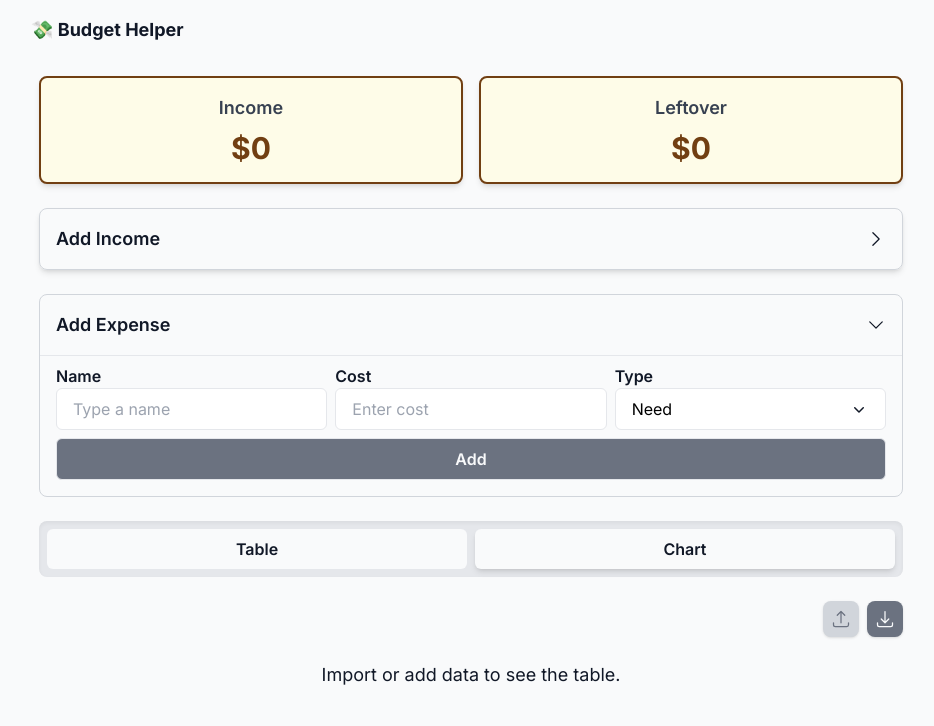
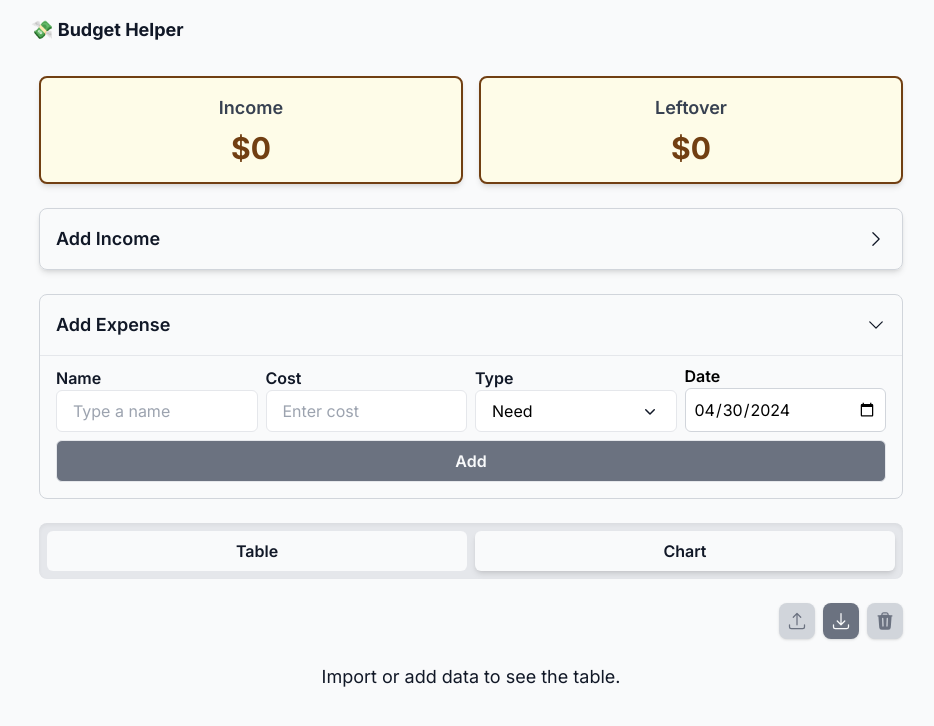
Before and after one commit to ArthurWHenry/budget-helper, a Next.js app: page / in a window 1280 px wide. Both pictures are taken after a click on the button "Add Expense". Shown: the top 726 px of the page, without its empty margins (169-1103 px from the left). Built offline with nearby package versions, Linux system fonts and the light colour scheme.

Commit message:
feat: added date and clear action to table

```diff
--- /dev/null
+++ b/src/components/actions/clear/component.tsx
@@ -0,0 +1,40 @@
+import { memo } from "react";
+import { Resetter, useRecoilValue, useResetRecoilState } from "recoil";
+import { TrashIcon } from "@heroicons/react/24/solid";
+
+// Atoms
+import { dataState } from "@/atoms";
+
+// Styles
+import "./styles.css";
+
+// Types
+import { Expense } from "@/types";
+
+const ClearAction: React.FC = () => {
+  // State
+  const resetData: Resetter = useResetRecoilState(dataState);
+
+  // Selectors
+  const data: Expense[] = useRecoilValue<Expense[]>(dataState);
+
+  // Handlers
+  const handleClearData = () => {
+    resetData();
+  };
+
+  // Helpers
+  const isDisabled: boolean = data.length === 0;
+
+  return (
+    <button
+      className="clear-action-button"
+      disabled={isDisabled}
+      onClick={(): void => handleClearData()}
+    >
+      <TrashIcon className="button-icon" />
+    </button>
+  );
+};
+
+export default memo(ClearAction);
--- /dev/null
+++ b/src/components/actions/clear/index.ts
@@ -0,0 +1,2 @@
+import ClearAction from "./component";
+export { ClearAction };
--- /dev/null
+++ b/src/components/actions/clear/styles.css
@@ -0,0 +1,3 @@
+.clear-action-button {
+  @apply p-2 shadow bg-gray-500 text-gray-50 rounded-lg disabled:cursor-not-allowed disabled:bg-gray-300 disabled:text-gray-500 transition duration-150 ease-linear hover:bg-gray-600 hover:text-gray-100;
+}
--- a/src/components/actions/export/component.tsx
+++ b/src/components/actions/export/component.tsx
@@ -20,10 +20,11 @@ const ExportAction: React.FC = () => {
 
   const handleCSVExport = () => {
     const csv = Papa.unparse(
-      data.map(({ name, cost, expenseType }) => ({
+      data.map(({ name, cost, expenseType, date }) => ({
         NAME: name,
         COST: cost,
         "EXPENSE TYPE": expenseType,
+        DATE: new Date(date).toLocaleDateString(),
       }))
     );
     const csvData = new Blob([csv], { type: "text/csv;charset=utf-8;" });
--- a/src/components/actions/import/component.tsx
+++ b/src/components/actions/import/component.tsx
@@ -61,11 +61,12 @@ const ImportAction: React.FC = () => {
           }));
 
           // Checking that data is valid.
-          addUUID.every(({ name, cost, expenseType }: any) => {
+          addUUID.every(({ name, cost, expenseType, date }: any) => {
             if (
               typeof name !== "string" ||
               typeof cost !== "number" ||
-              typeof expenseType !== "string"
+              typeof expenseType !== "string" ||
+              typeof date !== "string"
             ) {
               throw new Error("Invalid data.");
             }
--- a/src/components/actions/import/helpers.ts
+++ b/src/components/actions/import/helpers.ts
@@ -2,5 +2,6 @@ export const getHeader = (header: string): string => {
   if (header === "NAME") return "name";
   if (header === "COST") return "cost";
   if (header === "EXPENSE TYPE") return "expenseType";
+  if (header === "DATE") return "date";
   return "";
 };
--- a/src/components/actions/index.ts
+++ b/src/components/actions/index.ts
@@ -1,3 +1,4 @@
+export * from "./clear";
 export * from "./export";
 export * from "./import";
 export * from "./view";
--- a/src/components/chart/component.tsx
+++ b/src/components/chart/component.tsx
@@ -12,7 +12,12 @@ import {
 import { dataState, incomeState, viewTotalsState } from "@/atoms";
 
 // Components
-import { ExportAction, ImportAction, ViewAction } from "@/components";
+import {
+  ClearAction,
+  ExportAction,
+  ImportAction,
+  ViewAction,
+} from "@/components";
 import { CustomLabel } from "./components";
 
 // Helpers
@@ -65,6 +70,7 @@ const Chart = () => {
         <ExportAction />
         <ImportAction />
         <ViewAction />
+        <ClearAction />
       </div>
       {isHidden ? (
         <div className="no-data">
--- a/src/components/expenses/add/component.tsx
+++ b/src/components/expenses/add/component.tsx
@@ -33,6 +33,7 @@ const AddExpense = () => {
     handleSubmit,
     register,
     resetField,
+    setValue,
   } = useForm({
     resolver: yupResolver(addExpenseSchema),
   });
@@ -49,13 +50,18 @@ const AddExpense = () => {
   const onSubmitExpense: SubmitHandler<ExpenseSchema> = (newData) => {
     setData([
       ...data,
-      { ...newData, id: uuidv4(), expenseType: selectedExpenseType.label },
+      {
+        ...newData,
+        id: uuidv4(),
+        expenseType: selectedExpenseType.label,
+      },
     ]);
 
     // Resetting fields.
     resetField("name");
     resetField("cost");
-    resetField("notes");
+    resetField("date");
+    setValue("date", new Date().toISOString().split("T")[0] as any);
     setSelectedExpenseType({ label: "Need", value: 0 });
 
     // Success message
@@ -108,13 +114,16 @@ const AddExpense = () => {
                       selected={selectedExpenseType}
                       setSelected={setSelectedExpenseType}
                     />
-                    {/* <Input
-                      label="Notes"
-                      name="notes"
-                      placeholder="Add notes to expense"
-                      register={register}
-                      error={errors.notes}
-                    /> */}
+                    <div className="flex flex-col justify-center items-start w-full">
+                      <label className="font-semibold">Date</label>
+                      <input
+                        className="w-full p-2 rounded-md border border-gray-300 focus:outline-none focus:ring-1 focus:ring-gray-900 focus:border-transparent"
+                        defaultValue={new Date().toISOString().split("T")[0]}
+                        min={new Date().toISOString().split("T")[0]}
+                        type="date"
+                        {...register("date")}
+                      />
+                    </div>
                   </div>
                   <button
                     className="add-expense-button-submit"
--- a/src/components/table/component.tsx
+++ b/src/components/table/component.tsx
@@ -7,12 +7,13 @@ import {
   useReactTable,
 } from "@tanstack/react-table";
 import toast from "react-hot-toast";
+import { format, startOfDay } from "date-fns";
 
 // Atoms
 import { dataState } from "@/atoms";
 
 // Components
-import { ExportAction, ImportAction } from "@/components";
+import { ClearAction, ExportAction, ImportAction } from "@/components";
 
 // Styles
 import "./styles.css";
@@ -45,6 +46,14 @@ const Table = () => {
       header: () => <span>Type</span>,
       size: 50,
     }),
+    columnHelper.accessor("date", {
+      header: () => <span>Date</span>,
+      cell: (date) => {
+        return <span>{new Date(date.getValue()).toLocaleDateString()}</span>;
+      },
+      size: 50,
+      maxSize: 50,
+    }),
     columnHelper.accessor("remove", {
       header: "",
       cell: (context: any) => (
@@ -61,7 +70,6 @@ const Table = () => {
   const isHidden = data.length < 1;
 
   // Handlers
-
   // Remove entry
   const removeEntry = (id: string) => {
     setData(data.filter((entry): boolean => entry.id !== id));
@@ -70,7 +78,7 @@ const Table = () => {
 
   // Table setup
   const table = useReactTable({
-    data: data as TableExpense[],
+    data: data as unknown as TableExpense[],
     columns,
     getCoreRowModel: getCoreRowModel(),
   });
@@ -80,6 +88,7 @@ const Table = () => {
       <div className="table-actions">
         <ExportAction />
         <ImportAction />
+        <ClearAction />
       </div>
       {isHidden ? (
         <div className="no-data">
--- a/src/schema/index.ts
+++ b/src/schema/index.ts
@@ -10,6 +10,7 @@ export const addExpenseSchema = yup.object().shape({
     .typeError("Cost must be of number value.")
     .required("Cost field is required."),
   // expenseType: yup.string().required("Expense type is required."),
+  date: yup.date().required("Date field is required."),
   notes: yup.string().max(160, "Name must be less than 25 characters."),
 });
 
--- a/src/types/index.ts
+++ b/src/types/index.ts
@@ -32,6 +32,7 @@ export type Expense = {
   id?: string;
   name: string;
   cost: number;
+  date: Date;
   expenseType: string;
   notes?: string;
 };
@@ -39,6 +40,7 @@ export type Expense = {
 export type ExpenseSchema = {
   name: string;
   cost: number;
+  date: Date;
   notes?: string;
 };
 
@@ -54,6 +56,7 @@ export type TableExpense = {
   name: string;
   cost: number;
   expenseType: string;
+  date: string;
   notes?: string;
   remove: JSX.Element;
 };
```
